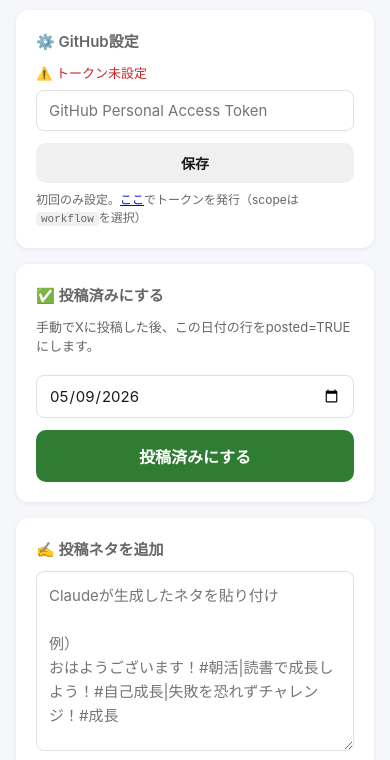
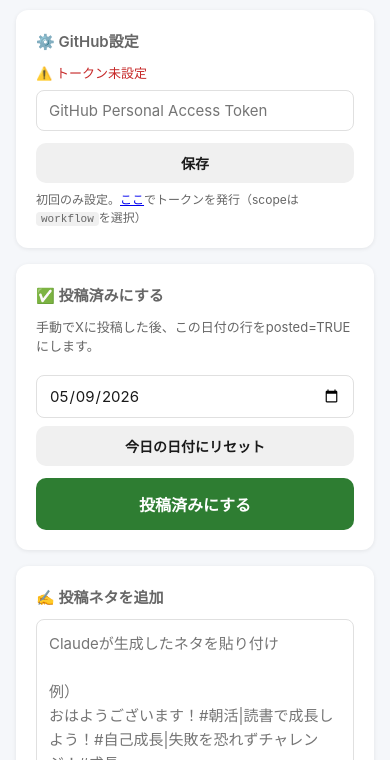
Before and after one commit to yusukehisatomi/kyutaro-auto-post, a plain HTML site: page docs/index.html in a window 390 px wide. Shown: the part 64-824 px from the top of the page. Drawn offline with Linux system fonts and the light colour scheme.

Commit message:
Add today reset button to fix date caching issue on iPhone
https://claude.ai/code/session_01T15WEpVdAaDJ9gS72RpNe3

```diff
--- a/docs/index.html
+++ b/docs/index.html
@@ -139,6 +139,7 @@
     <h2>✅ 投稿済みにする</h2>
     <p style="font-size:13px;color:var(--muted);margin-bottom:12px;">手動でXに投稿した後、この日付の行をposted=TRUEにします。</p>
     <input type="date" id="targetDate">
+    <button class="btn btn-secondary" onclick="setToday()" style="margin-top:8px;">今日の日付にリセット</button>
     <button class="btn btn-primary" id="markBtn" onclick="markPosted()" style="background:#2e7d32;">投稿済みにする</button>
     <div id="markResult" class="alert"></div>
   </div>
@@ -261,7 +262,10 @@
     el.textContent = msg; el.className = 'alert ' + type; el.style.display = 'block';
   }
 
-  document.getElementById('targetDate').value = new Date().toLocaleDateString('sv-SE');
+  function setToday() {
+    document.getElementById('targetDate').value = new Date().toLocaleDateString('sv-SE');
+  }
+  setToday();
   loadToken();
 </script>
 </body>
```
